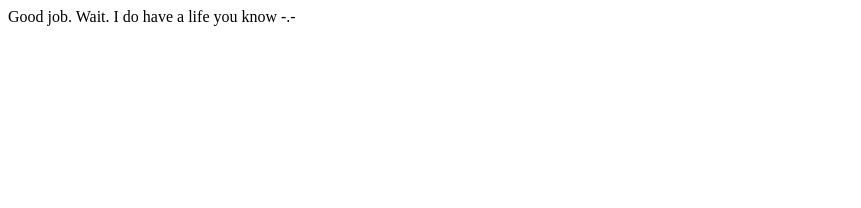
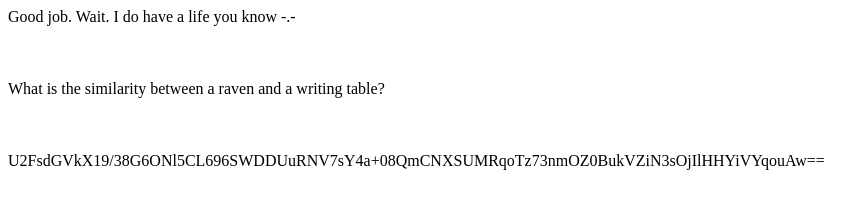
Before and after one commit to hamza765/arg, a website: page client/alice/index.html in a window 1280 px wide. Shown: the whole page, without its empty margins (0-861 px from the left). Drawn offline with Linux system fonts and the light colour scheme.

Commit message:
This is actually the fifth puzzle

```diff
--- a/client/alice/index.html
+++ b/client/alice/index.html
@@ -5,7 +5,11 @@
 </head>
 
 <body>
-    Good job. Wait. I do have a life you know -.-
+    Good job. Wait. I do have a life you know -.-<br><br><br><br>
+
+    What is the similarity between a raven and a writing table?<br><br><br><br>
+
+    U2FsdGVkX19/38G6ONl5CL696SWDDUuRNV7sY4a+08QmCNXSUMRqoTz73nmOZ0BukVZiN3sOjIlHHYiVYqouAw==
 </body>
 
 </html>
```
Also changed, not shown: client/johncena/index.html (added, +13 -0 lines).
